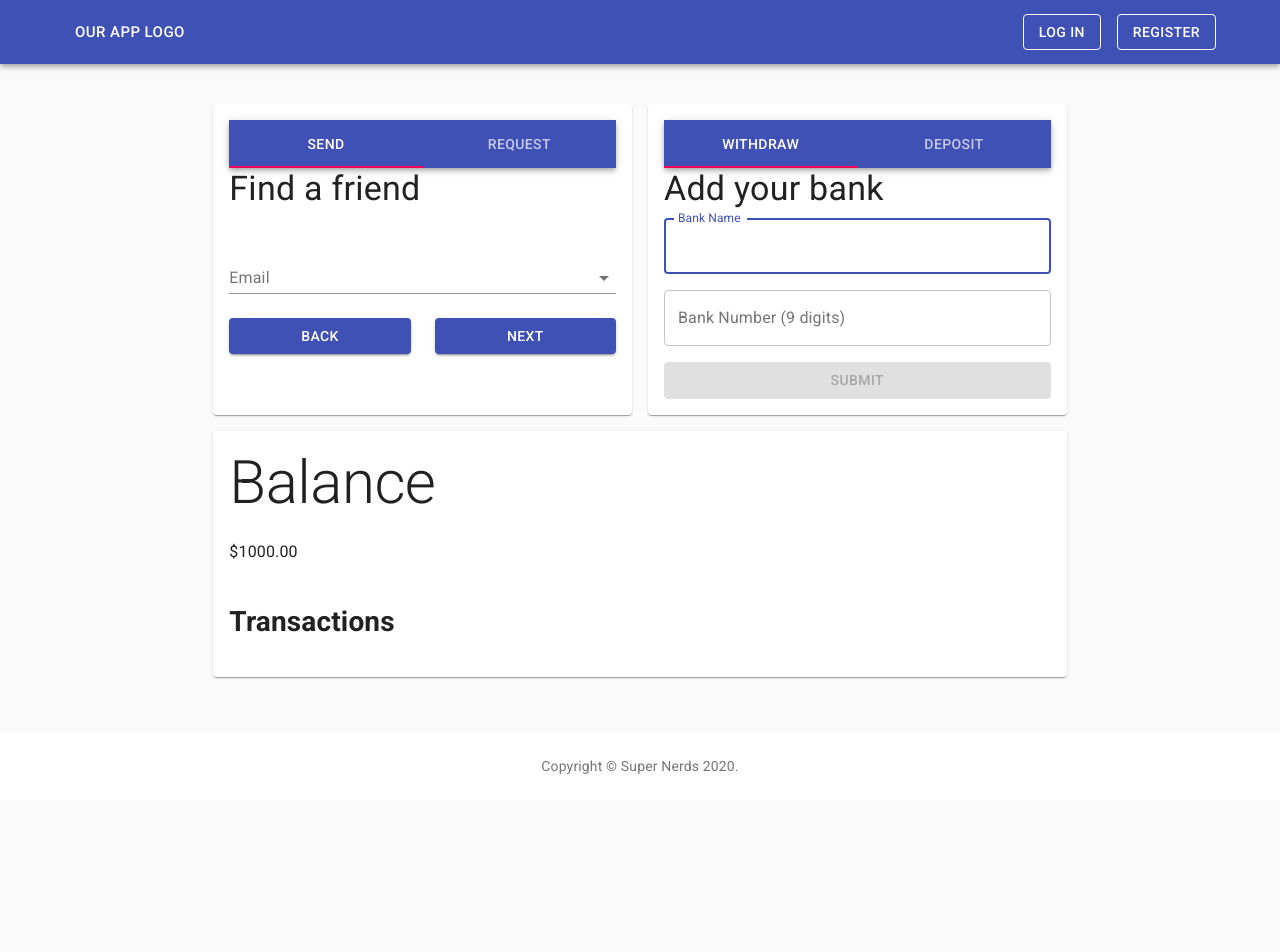
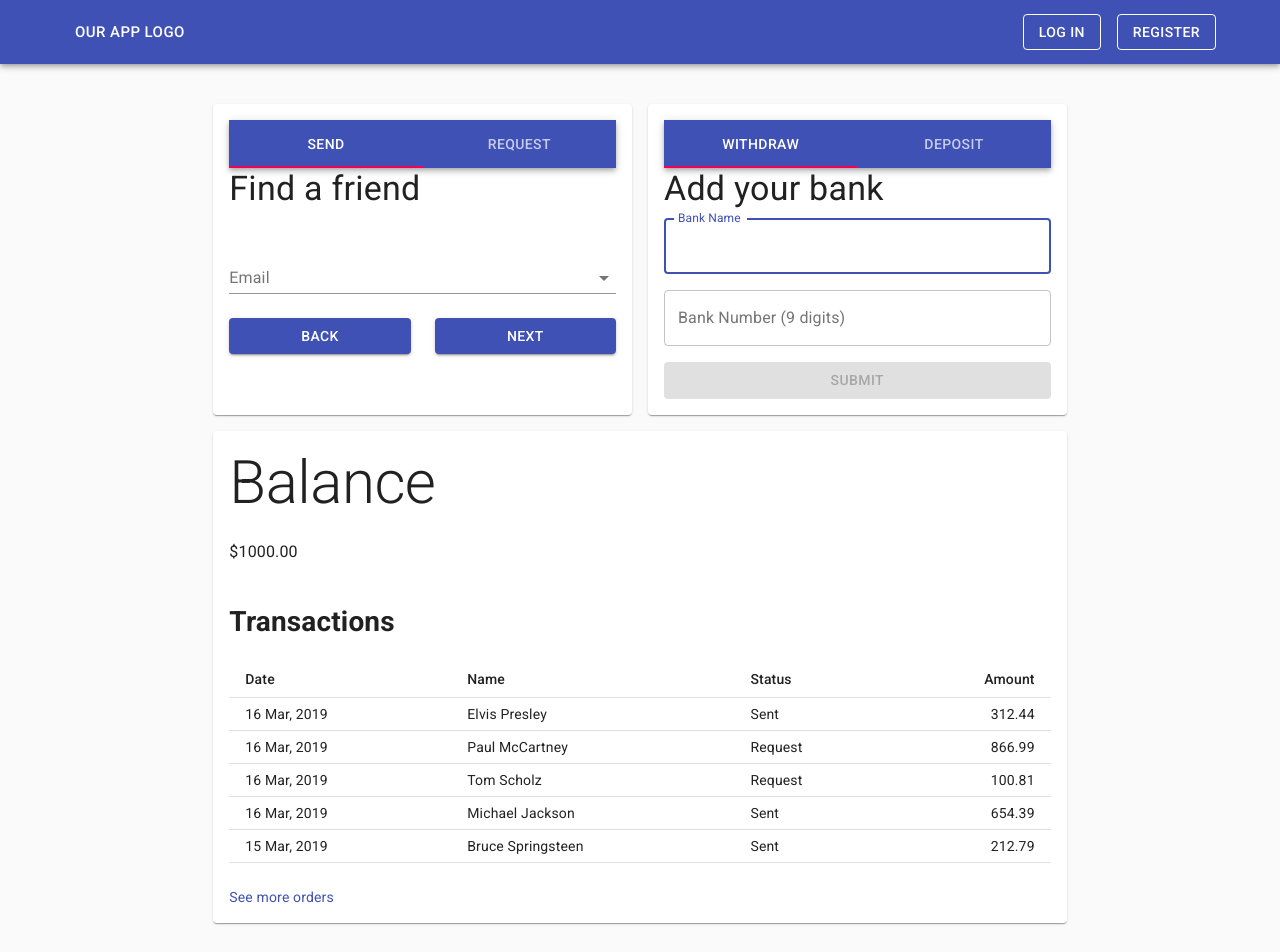
Before and after one commit to greg-healy/super_nerds_frontend, a React (Create React App) app: page /summary in a window 1280 px wide. Shown: the top 952 px of the page. Before the commit the page ends 800 px from the top, so only its background shows below. Built offline with nearby package versions, Linux system fonts and the light colour scheme; no server answers.

Commit message:
updating transhistory

```diff
--- a/src/components/Summary.js
+++ b/src/components/Summary.js
@@ -1,11 +1,12 @@
-import React from 'react';
-import { makeStyles } from '@material-ui/core/styles';
-import Paper from '@material-ui/core/Paper';
-import Grid from '@material-ui/core/Grid';
+import React from "react";
+import { makeStyles } from "@material-ui/core/styles";
+import Paper from "@material-ui/core/Paper";
+import Grid from "@material-ui/core/Grid";
 
-import Activity from './Activity';
-import Wallet from './Wallet';
-import SendRequest from './SendRequest';
+import Activity from "./Activity";
+import Wallet from "./Wallet";
+import SendRequest from "./SendRequest";
+import Orders from "./TransHistory";
 
 const useStyles = makeStyles((theme) => ({
   root: {
@@ -13,8 +14,8 @@
   },
   paper: {
     padding: theme.spacing(2),
-		textAlign: 'left',
-		height: '100%',
+    textAlign: "left",
+    height: "100%",
   },
 }));
 
@@ -22,7 +23,7 @@
   const classes = useStyles();
 
   return (
-		<Grid container alignItems='stretch' spacing={2}>
+    <Grid container alignItems="stretch" spacing={2}>
       <Grid item xs={12} sm={6}>
         <Paper className={classes.paper}>
           <SendRequest></SendRequest>
@@ -38,6 +39,7 @@
           <Activity></Activity>
           <br />
           <h1>Transactions</h1>
+          <Orders />
         </Paper>
       </Grid>
     </Grid>
--- /dev/null
+++ b/src/components/TransHistory.js
@@ -0,0 +1,102 @@
+import React from "react";
+import Link from "@material-ui/core/Link";
+import { makeStyles } from "@material-ui/core/styles";
+import Table from "@material-ui/core/Table";
+import TableBody from "@material-ui/core/TableBody";
+import TableCell from "@material-ui/core/TableCell";
+import TableHead from "@material-ui/core/TableHead";
+import TableRow from "@material-ui/core/TableRow";
+/*import Title from './Title';*/
+
+// Generate Order Data
+function createData(id, date, name, shipTo, paymentMethod, amount) {
+  return { id, date, name, shipTo, paymentMethod, amount };
+}
+
+const rows = [
+  createData(
+    0,
+    "16 Mar, 2019",
+    "Elvis Presley",
+    "Sent",
+    "VISA ⠀•••• 3719",
+    312.44
+  ),
+  createData(
+    1,
+    "16 Mar, 2019",
+    "Paul McCartney",
+    "Request",
+    "VISA ⠀•••• 2574",
+    866.99
+  ),
+  createData(
+    2,
+    "16 Mar, 2019",
+    "Tom Scholz",
+    "Request",
+    "MC ⠀•••• 1253",
+    100.81
+  ),
+  createData(
+    3,
+    "16 Mar, 2019",
+    "Michael Jackson",
+    "Sent",
+    "AMEX ⠀•••• 2000",
+    654.39
+  ),
+  createData(
+    4,
+    "15 Mar, 2019",
+    "Bruce Springsteen",
+    "Sent",
+    "VISA ⠀•••• 5919",
+    212.79
+  ),
+];
+
+function preventDefault(event) {
+  event.preventDefault();
+}
+
+const useStyles = makeStyles((theme) => ({
+  seeMore: {
+    marginTop: theme.spacing(3),
+  },
+}));
+
+export default function Orders() {
+  const classes = useStyles();
+  return (
+    <React.Fragment>
+      {/* <Title>Recent Orders</Title> */}
+      <Table size="small">
+        <TableHead>
+          <TableRow>
+            <TableCell>Date</TableCell>
+            <TableCell>Name</TableCell>
+            <TableCell>Status</TableCell>
+            <TableCell align="right">Amount</TableCell>
+          </TableRow>
+        </TableHead>
+        <TableBody>
+          {rows.map((row) => (
+            <TableRow key={row.id}>
+              <TableCell>{row.date}</TableCell>
+              <TableCell>{row.name}</TableCell>
+              <TableCell>{row.shipTo}</TableCell>
+
+              <TableCell align="right">{row.amount}</TableCell>
+            </TableRow>
+          ))}
+        </TableBody>
+      </Table>
+      <div className={classes.seeMore}>
+        <Link color="primary" href="#" onClick={preventDefault}>
+          See more orders
+        </Link>
+      </div>
+    </React.Fragment>
+  );
+}
```
Lines whose indentation alone changed are shown as unchanged.
